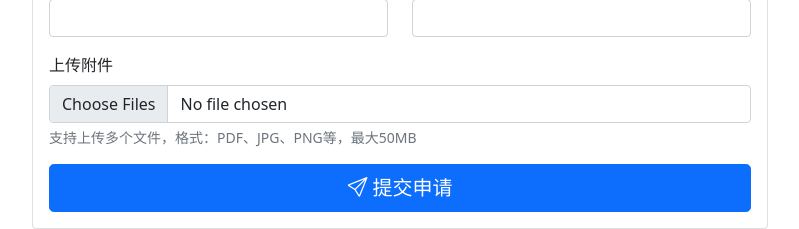
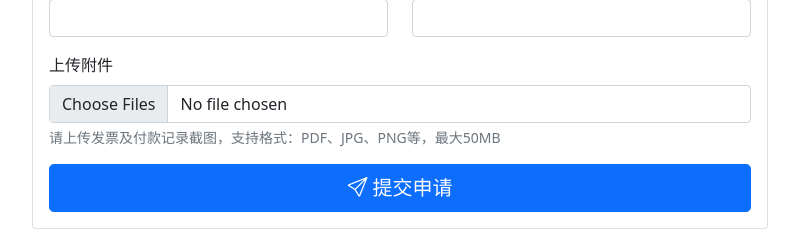
Before and after one commit to pianconglab/Invoice-Reimbursement-System, a Flask app: page / in a window 1280 px wide. Shown: the part 654-883 px from the top of the page, without its empty margins (240-1039 px from the left). Run offline with Flask 3, Linux system fonts and the light colour scheme; some libraries are stand-ins or nearby versions.

Commit message:
更新发票报销系统，修改文件上传提示信息，明确要求上传发票及付款记录截图。

```diff
--- a/templates/index.html
+++ b/templates/index.html
@@ -86,7 +86,7 @@
                         <label for="attachments" class="form-label">上传附件</label>
                         <input type="file" class="form-control" id="attachments" name="attachments" multiple
                             accept=".pdf,.jpg,.jpeg,.png,.doc,.docx">
-                        <div class="form-text">支持上传多个文件，格式：PDF、JPG、PNG等，最大50MB</div>
+                        <div class="form-text">请上传发票及付款记录截图，支持格式：PDF、JPG、PNG等，最大50MB</div>
                     </div>
 
                     <div class="d-grid">
```
Also changed, not shown: reimbursement.db.
